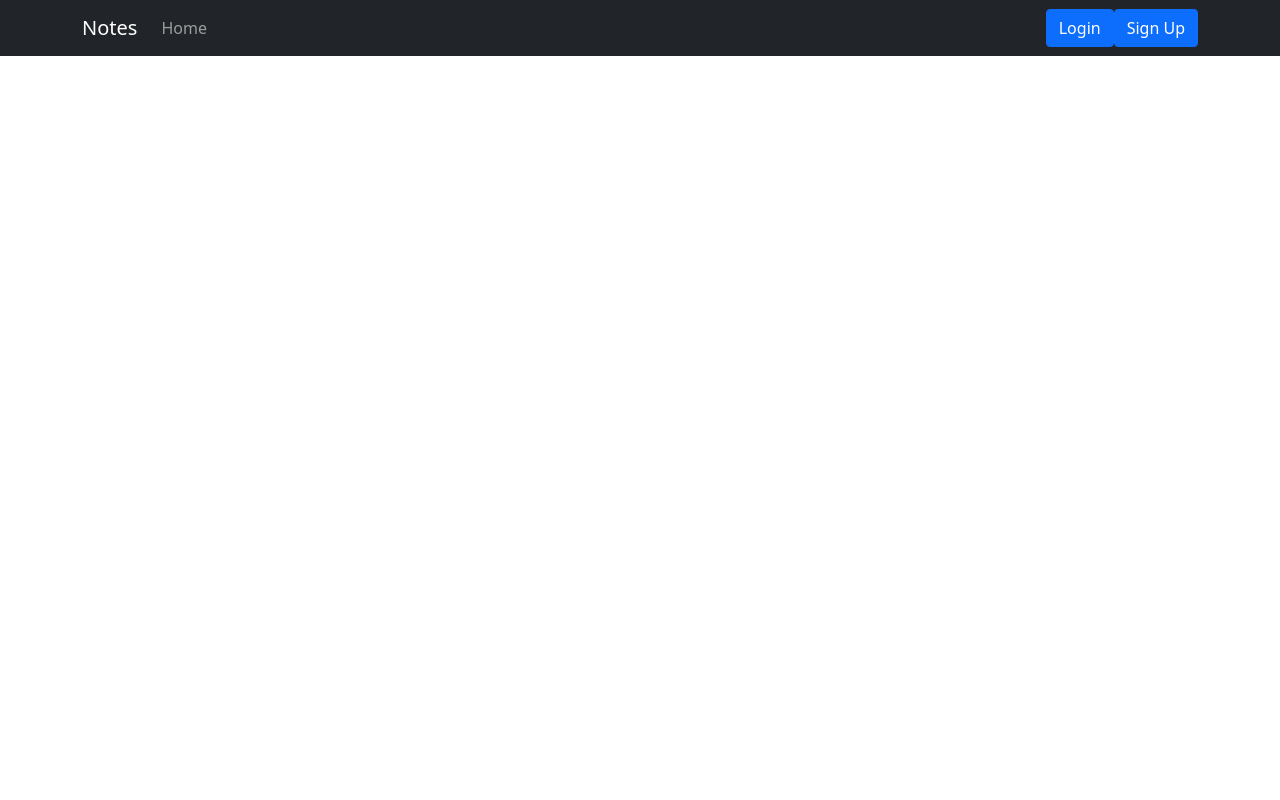
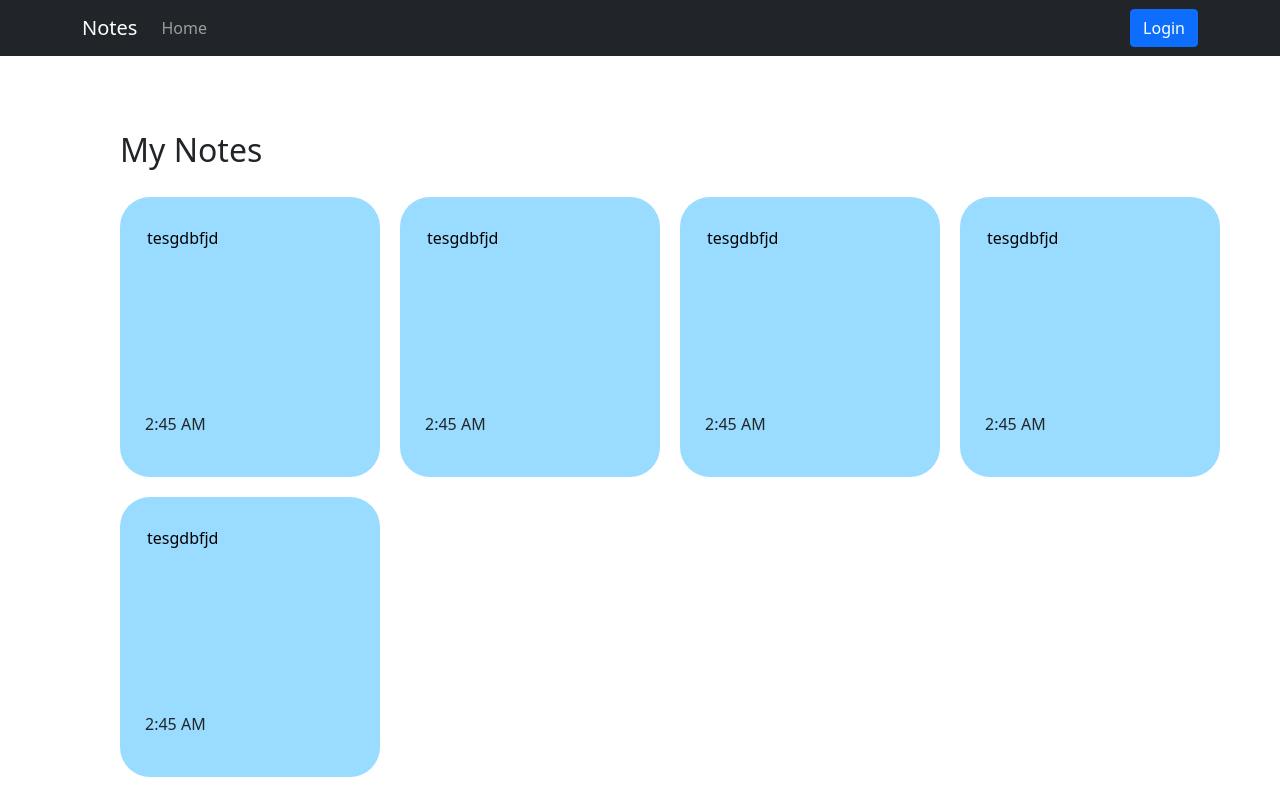
Before and after one commit to AWNRavid/Note-App-FE, a React (Create React App) app: page /note in a window 1280 px wide. Built offline with nearby package versions, Linux system fonts and the light colour scheme.

Commit message:
nama komen

```diff
--- a/src/App.css
+++ b/src/App.css
@@ -1,5 +1,9 @@
 .App {
   text-align: center;
+  height: 100vh;
+  display: flex;
+  gap: 20px;
+  padding: 40px;
 }
 
 .App-logo {
@@ -36,3 +40,21 @@
     transform: rotate(360deg);
   }
 }
+
+.custom-scroll::-webkit-scrollbar{
+  width: 8px;
+}
+
+.custom-scroll::-webkit-scrollbar-track{
+  background-color: transparent;
+}
+
+.custom-scroll::-webkit-scrollbar-thumb{
+  border-radius: 20px;
+  background-color: lightgray;
+  transition: 300ms;
+}
+
+.custom-scroll::-webkit-scrollbar-thumb:hover{
+  background-color: gray;
+}
--- a/src/App.js
+++ b/src/App.js
@@ -2,11 +2,14 @@ import logo from './logo.svg';
 import './App.css';
 import 'bootstrap/dist/css/bootstrap.min.css';
 import NavbarComp from './Components/NavbarComp';
+import NoteContainer from './Components/NoteContainer';
+
 
 function App() {
   return (
     <div>
-       <NavbarComp/>
+       <NavbarComp />
+       <NoteContainer />
     </div>
   );
 }
--- a/src/Components/NavbarComp.js
+++ b/src/Components/NavbarComp.js
@@ -11,7 +11,6 @@ function NavbarComp() {
             <Nav.Link>Home</Nav.Link>
           </Nav>
           <Button>Login</Button>
-          <Button>Sign Up</Button>
         </Container>
       </Navbar>
     </div>
--- /dev/null
+++ b/src/Components/Note.css
@@ -0,0 +1,19 @@
+.note {
+    padding: 25px;
+    height: 280px;
+    width: 260px;
+    display: flex;
+    flex-direction: column;
+    background-color: #9ADCFF;
+    border-radius: 30px;
+}
+
+.note-text {
+    flex: 1;
+    resize: none;
+    background-color: transparent;
+    font-size: 1rem;
+    line-height: 1.87rem;
+    outline: none;
+    border: none;
+}
--- /dev/null
+++ b/src/Components/Note.js
@@ -0,0 +1,14 @@
+import React from 'react'
+import "./Note.css"
+
+function Note(props) {
+
+  return (
+    <div className='note' style={{backgroundColor:props.note.color}}>
+        <textarea className='note-text' defaultValue={props.note.text}/>
+        <p>{props.note.time}</p>
+    </div>
+  )
+}
+
+export default Note
--- /dev/null
+++ b/src/Components/NoteContainer.css
@@ -0,0 +1,16 @@
+.note-container {
+    height: 100%;
+    padding-left: 120px;
+}
+
+.note-container-notes {
+    display: flex;
+    flex-wrap: wrap;
+    gap: 20px;
+    overflow-y: scroll;
+}
+
+h2 {
+    padding-top: 75px;
+    padding-bottom: 20px;
+}
--- /dev/null
+++ b/src/Components/NoteContainer.js
@@ -0,0 +1,57 @@
+import React from 'react'
+import Note from './Note'
+import './NoteContainer.css'
+
+function NoteContainer() {
+    return (
+        <div className='note-container'>
+            <h2>My Notes</h2>
+            <div className='note-container-notes custom-scroll'>
+                <Note
+                    note={{
+
+                        text: "tesgdbfjd",
+                        time: "2:45 AM",
+                        color: "FFF89A"
+                    }}
+                />
+                <Note
+                    note={{
+
+                        text: "tesgdbfjd",
+                        time: "2:45 AM",
+                        color: "FFF89A"
+                    }}
+                />
+                <Note
+                    note={{
+
+                        text: "tesgdbfjd",
+                        time: "2:45 AM",
+                        color: "FFF89A"
+                    }}
+                />
+                <Note
+                    note={{
+
+                        text: "tesgdbfjd",
+                        time: "2:45 AM",
+                        color: "FFF89A"
+                    }}
+                />
+                <Note
+                    note={{
+
+                        text: "tesgdbfjd",
+                        time: "2:45 AM",
+                        color: "FFF89A"
+                    }}
+                />
+
+
+            </div>
+        </div>
+    );
+}
+
+export default NoteContainer
```
Also changed, not shown: src/index.css (line endings or trailing spaces).
